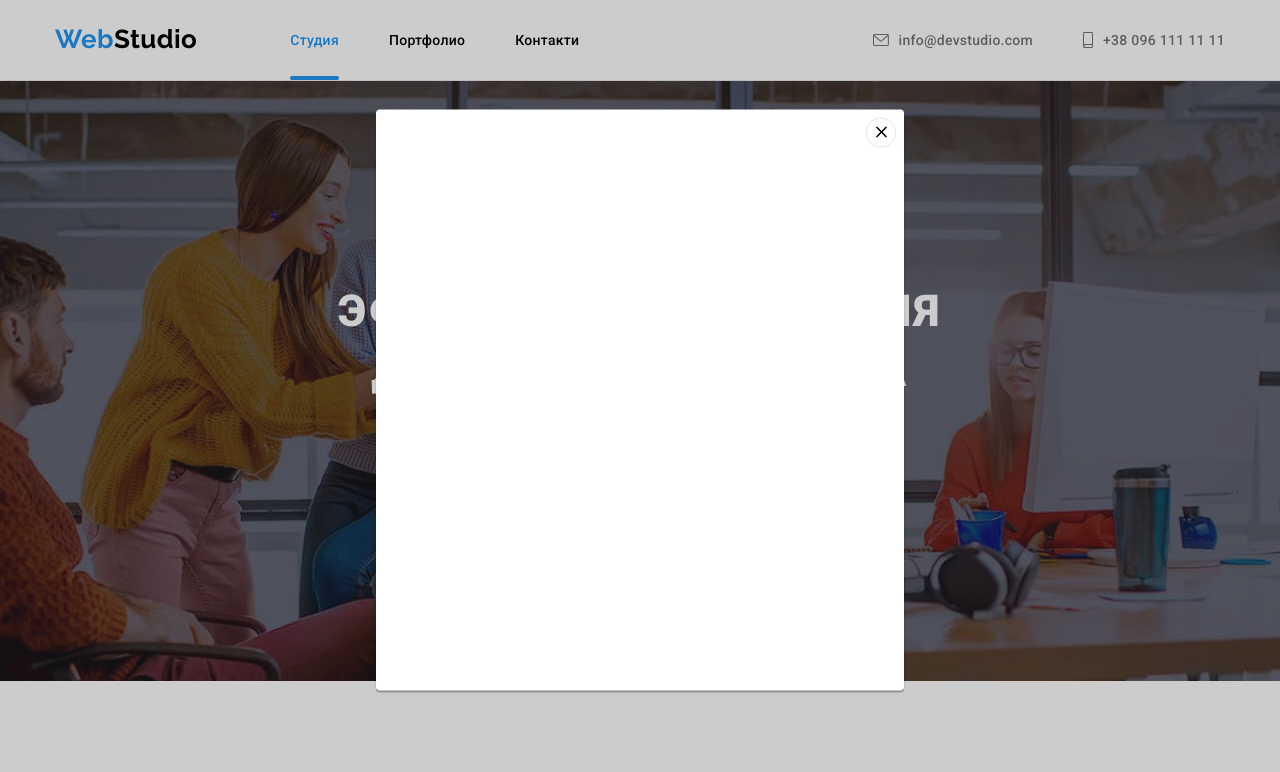
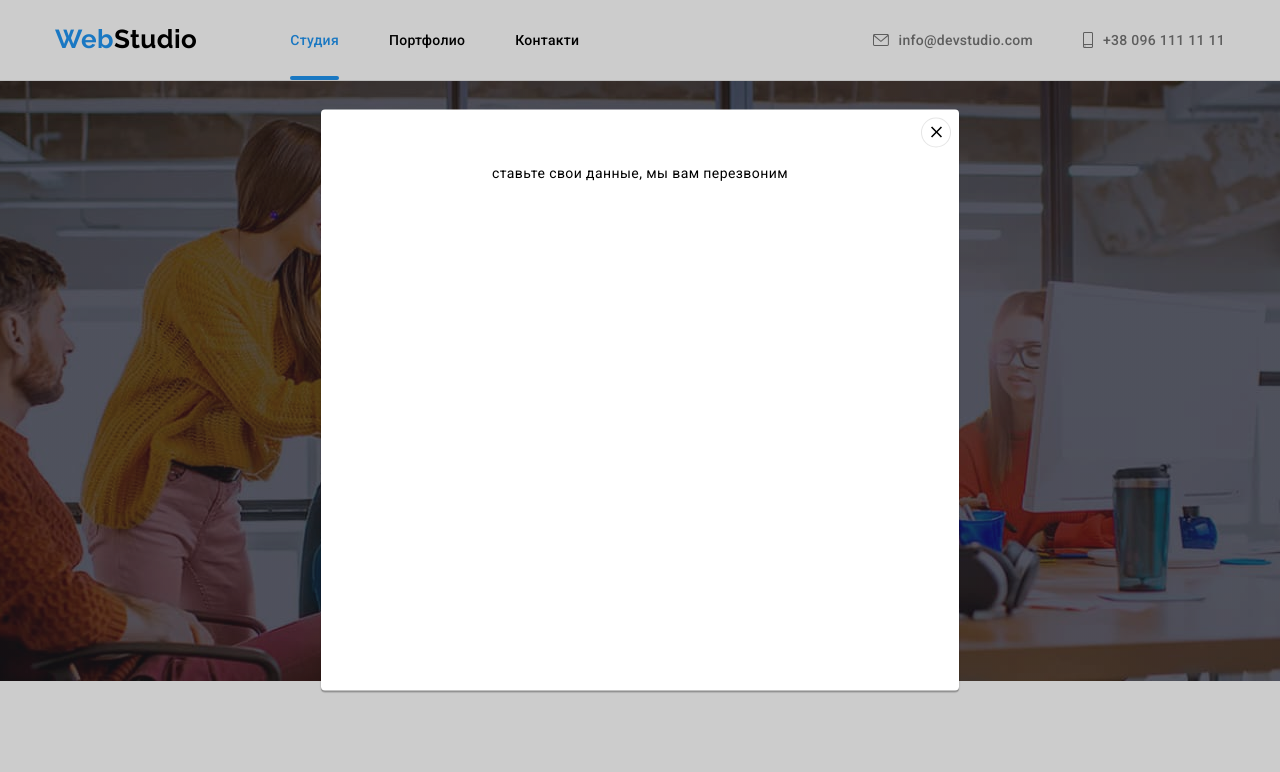
Before and after one commit to Vasylytsya777/goit-markup-hw-06, a plain HTML site: page index.html in a window 1280 px wide. Both pictures are taken after a click on the button "Заказать услугу". Shown: the top 772 px of the page. Drawn offline with nearby package versions, Linux system fonts and the light colour scheme.

Commit message:
модалка

```diff
--- a/css/style.css
+++ b/css/style.css
@@ -939,6 +939,13 @@ body {
   transform: translate(-50%, -50%) scale(1.1);
 }
 
+.contact-form {
+  min-width: 528px;
+  min-height: 581px;
+  text-align: center;
+  margin: 40px;
+}
+
 .modal {
   min-width: 528px;
   min-height: 581px;
--- a/index.html
+++ b/index.html
@@ -61,8 +61,19 @@
           <use href="./img/svg/sprite.svg#close-black"></use>
         </svg>
       </button>
-    </div>
+      <div>
+        <form action="#" class="contact-form">
+          <p>ставьте свои данные, мы вам перезвоним</p>
+        </form>
       </div>
+          </div>
+      </div>
+
+
+
+
+
+
 
     <main class="main">
       <!-- шапка hero -->
```
